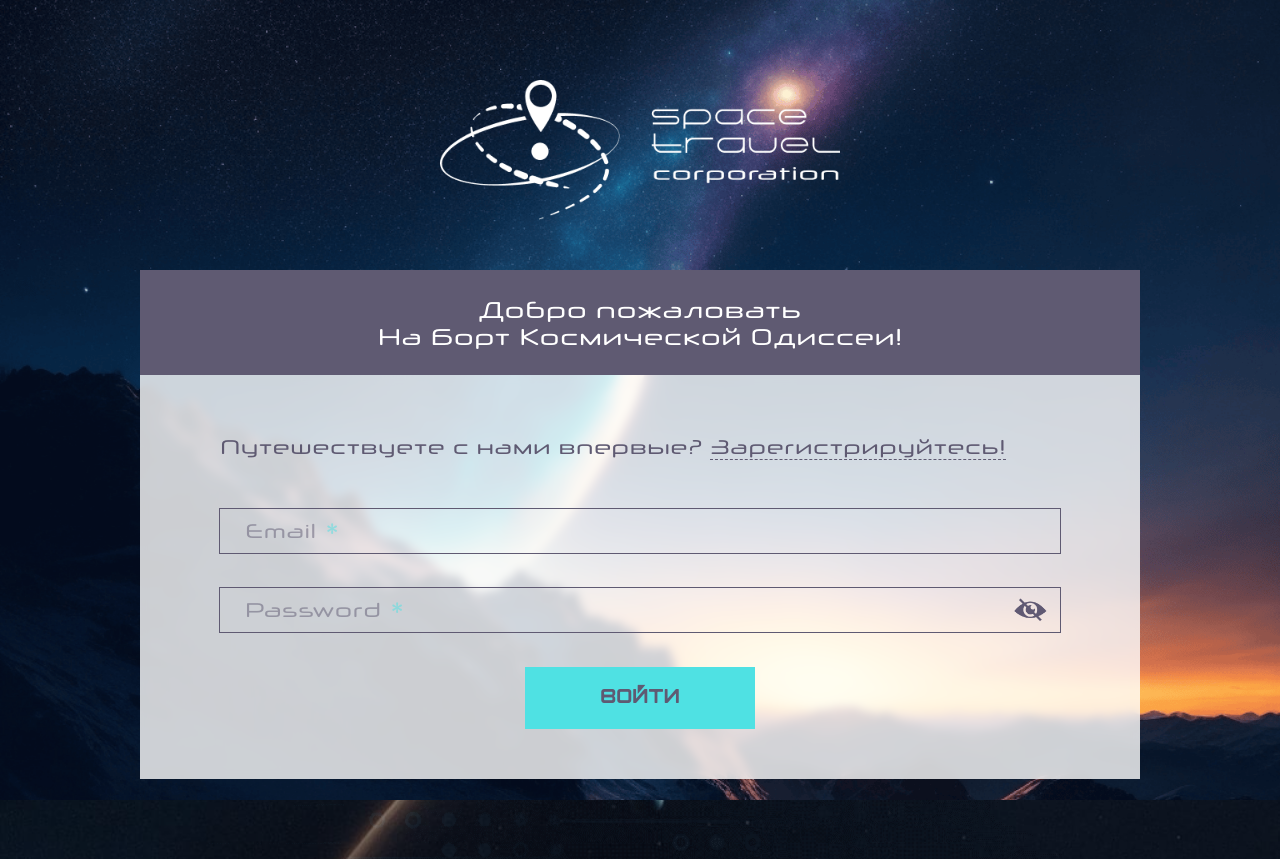
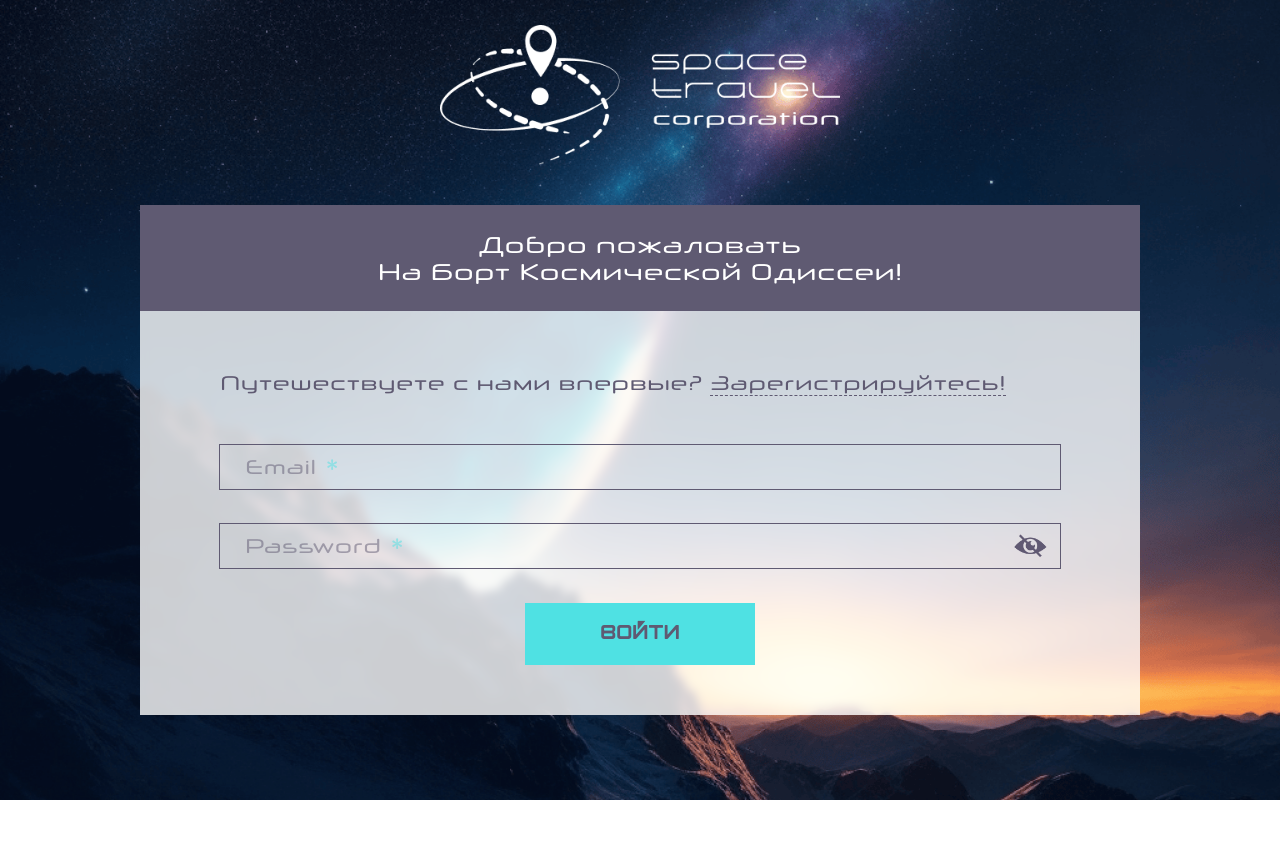
Before and after one commit to itzaur/eCommerce-Application, a React (Vite) app in the folder eCommerce-Application/: page /login in a window 1280 px wide. After the commit the page ends 800 px from the top, so only its background shows below. Built offline with nearby package versions, Linux system fonts and the light colour scheme; no server answers; what @commercetools/platform-sdk, @commercetools/sdk-client-v2 would draw is missing.

Commit message:
fix: add grid layout for login form

```diff
--- a/eCommerce-Application/src/styles/layout/_header.scss
+++ b/eCommerce-Application/src/styles/layout/_header.scss
@@ -1,8 +1,12 @@
 @use '../abstracts/mixins';
 
 .header {
-    @include mixins.flex(null, flex-start, center);
+    @include mixins.flex(null, flex-start, flex-end);
 
+    padding: 2rem 2rem 0 2rem;
+}
+
+#registration .header {
     padding: 5vw 3vw;
 
     @include mixins.respond-to('tablet') {
--- a/eCommerce-Application/src/styles/pages/_login.scss
+++ b/eCommerce-Application/src/styles/pages/_login.scss
@@ -1,6 +1,9 @@
 @use '../abstracts/mixins';
 
 #login {
+    display: grid;
+    row-gap: 1rem;
+
     height: 100dvh;
 
     background-image: url('../assets/images/backround-login.png');
@@ -10,6 +13,10 @@
 
     & .form {
         width: min(100rem, 95%);
+    }
+
+    @include mixins.respond-to('tablet') {
+        row-gap: 4rem;
     }
 }
 
```
